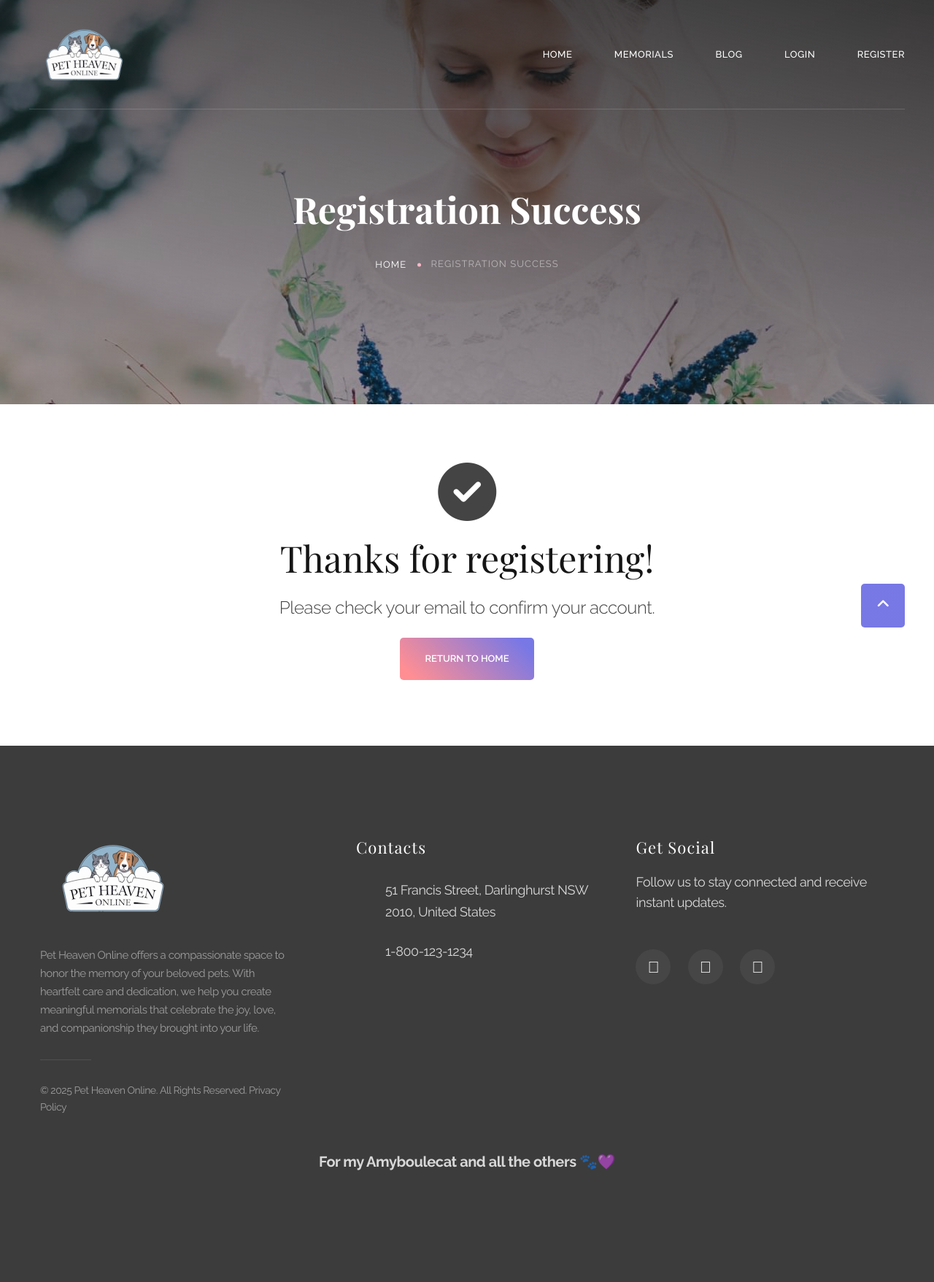
After one commit to jackyfogel/petheavenonline-v2, a Django app: page /registration-success/ in a window 1280 px wide. The commit adds this page. Shown: the whole page at 73% size. Run offline with Django 5.2, Linux system fonts and the light colour scheme; some libraries are stand-ins or nearby versions; some web fonts are replaced.

Commit message:
fixed reggister form

```diff
--- /dev/null
+++ b/petmemorial/templates/petmemorial/registration_success.html
@@ -0,0 +1,41 @@
+{% extends 'base.html' %}
+{% load static %}
+
+{% block title %}Registration Success - Pet Heaven{% endblock %}
+
+{% block content %}
+<!-- Parallax Header -->
+<section class="section parallax-container breadcrumb-media-content" data-parallax-img="{% static 'images/bg-bunner-1.jpg' %}">
+    <div class="parallax-content breadcrumbs-custom context-dark">
+        <div class="container">
+            <div class="row justify-content-center">
+                <div class="col-12 col-lg-9">
+                    <h2 class="breadcrumbs-custom-title">Registration Success</h2>
+                    <ul class="breadcrumbs-custom-path">
+                        <li><a href="{% url 'home' %}">Home</a></li>
+                        <li class="active">Registration Success</li>
+                    </ul>
+                </div>
+            </div>
+        </div>
+    </div>
+</section>
+
+<!-- Success Message -->
+<section class="section section-md bg-default">
+    <div class="container">
+        <div class="row justify-content-center">
+            <div class="col-md-8 text-center">
+                <div class="mb-4">
+                    <i class="fas fa-check-circle text-success" style="font-size: 5rem;"></i>
+                </div>
+                <h2 class="mb-4">Thanks for registering!</h2>
+                <p class="lead mb-4">Please check your email to confirm your account.</p>
+                <div class="mt-4">
+                    <a href="{% url 'home' %}" class="button button-lg button-gradient">Return to Home</a>
+                </div>
+            </div>
+        </div>
+    </div>
+</section>
+{% endblock %}
--- a/petmemorial/urls.py
+++ b/petmemorial/urls.py
@@ -10,6 +10,7 @@ urlpatterns = [
     path('memorial/submit/', views.submit_memorial, name='submit_memorial'),
     path('memorial/<slug:slug>/', views.memorial, name='memorial'),
     path('register/', views.register, name='register'),
+    path('registration-success/', views.registration_success, name='registration_success'),
     path('login/', auth_views.LoginView.as_view(
         template_name='registration/login.html',
         authentication_form=EmailAuthenticationForm
--- a/petmemorial/views.py
+++ b/petmemorial/views.py
@@ -27,6 +27,8 @@ def memorial(request, slug):
     return render(request, 'petmemorial/memorial.html', {'p': p})
 
 def register(request):
+    if request.user.is_authenticated:
+        return redirect('home')
     if request.method == 'POST':
         form = RegisterForm(request.POST)
         if form.is_valid():
@@ -50,14 +52,17 @@ def register(request):
             except Exception as e:
                 messages.warning(request, 'Account created successfully, but we could not send the welcome email. Please contact support if needed.')
 
-            # Log in the user and redirect to home
+            # Log in the user and redirect to success page
             auth_login(request, user)
-            return redirect('home')
+            return redirect('registration_success')
         else:
             messages.error(request, 'Please correct the errors below.')
     else:
         form = RegisterForm()
     return render(request, 'petmemorial/register.html', {'form': form})
+
+def registration_success(request):
+    return render(request, 'petmemorial/registration_success.html')
 
 class CustomLogoutView(LogoutView):
     next_page = reverse_lazy('home')
--- a/templates/base.html
+++ b/templates/base.html
@@ -10,6 +10,9 @@
 
   <!-- Fonts -->
   <link href="https://fonts.googleapis.com/css?family=Raleway:300,400,500,600,700|Playfair+Display:400,400i,700,900|Poppins:300" rel="stylesheet">
+
+  <!-- FontAwesome for icons -->
+  <link rel="stylesheet" href="https://cdnjs.cloudflare.com/ajax/libs/font-awesome/6.4.2/css/all.min.css" integrity="sha512-papm6kQ+..." crossorigin="anonymous" referrerpolicy="no-referrer" />
 
   <!-- CSS -->
   <link rel="stylesheet" href="{% static 'css/bootstrap.css' %}">
```
